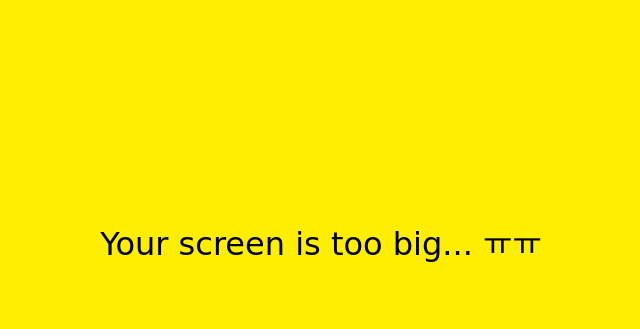
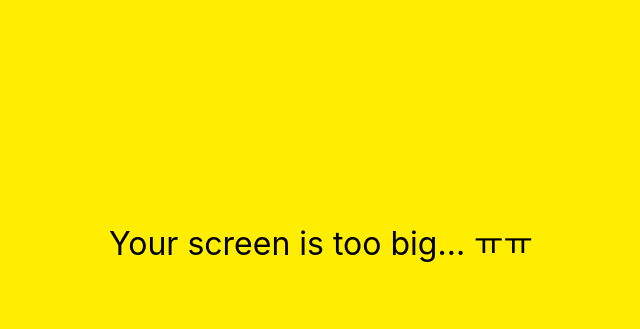
Before and after one commit to ephemera-king/make-kokoa-clone, a plain HTML site: page index.html in a window 1280 px wide. Shown: the part 156-485 px from the top of the page, without its empty margins (319-959 px from the left). Drawn offline with Linux system fonts and the light colour scheme.

Commit message:
Change font-family

```diff
--- a/css/styles.css
+++ b/css/styles.css
@@ -21,7 +21,6 @@
 @import 'screens/setting.css';
 @import 'screens/chat.css';
 body {
-  font-family: cursive;
-  /*-apple-system, BlinkMacSystemFont, 'Segoe UI', Roboto, Oxygen,
-    Ubuntu, Cantarell, 'Open Sans', 'Helvetica Neue', sans-serif*/
+  font-family: -apple-system, BlinkMacSystemFont, 'Segoe UI', Roboto, Oxygen,
+    Ubuntu, Cantarell, 'Open Sans', 'Helvetica Neue', sans-serif;
 }
```
